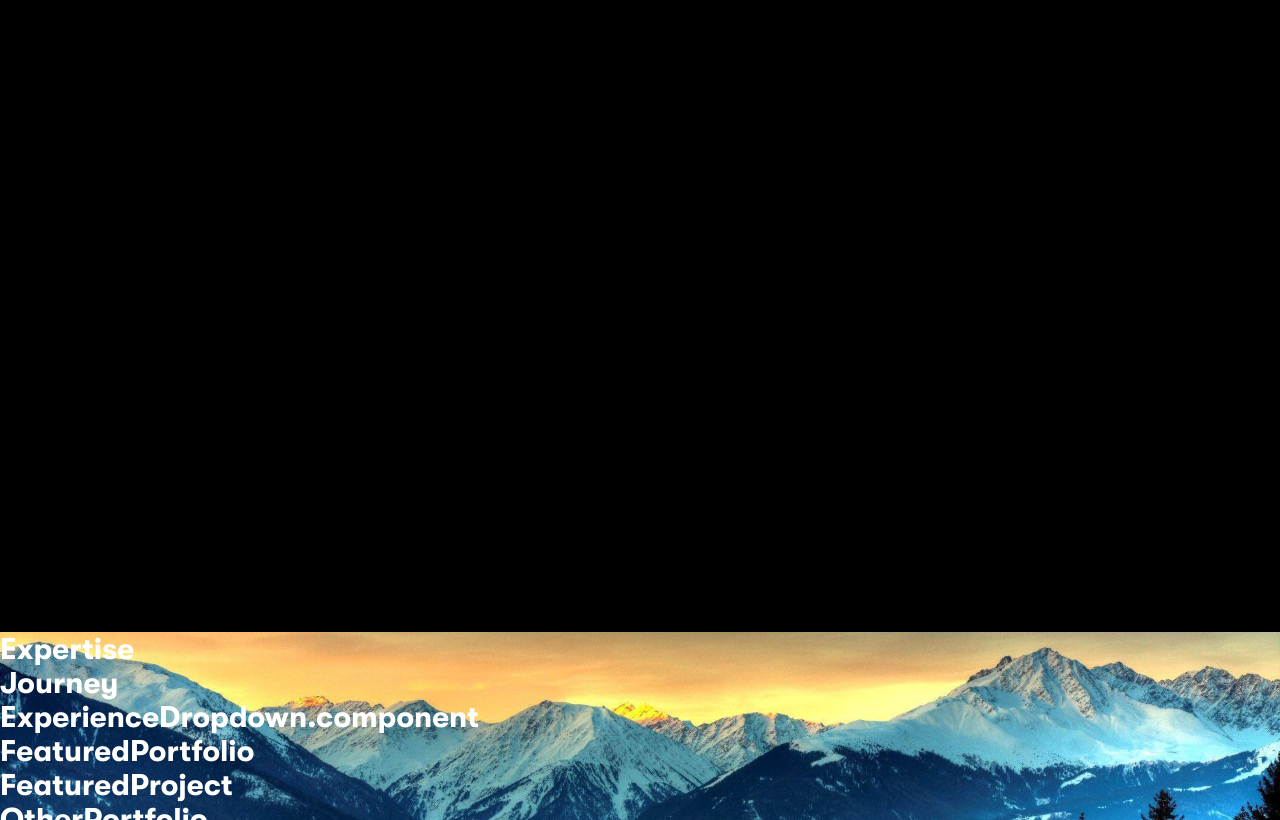
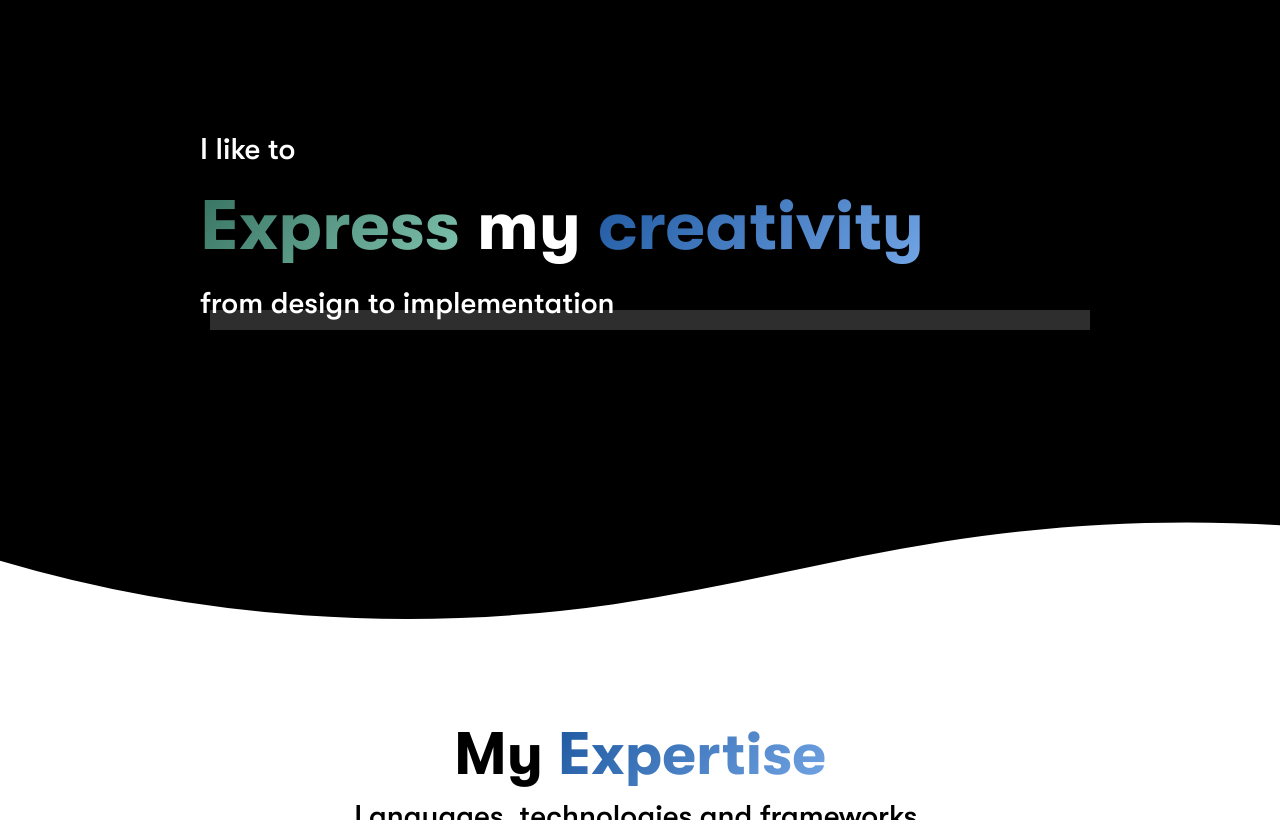
Before and after one commit to ethancanne/portfolio-v2, a Next.js app: page / in a window 1280 px wide. Shown: the part 1980-2800 px from the top of the page. Built offline with nearby package versions, Linux system fonts and the light colour scheme.

Commit message:
Progess with Expertise and Journey section with CMS integration

```diff
--- a/styles/globals.scss
+++ b/styles/globals.scss
@@ -4,7 +4,7 @@ $orange: #f2a365;
 $red: #d16363;
 
 .blue {
-  color: $blue;
+  color: $blue Im !important;
   background: linear-gradient(315deg, $blue, darken($blue, 30%));
   -webkit-background-clip: text;
   -webkit-text-fill-color: transparent;
@@ -41,3 +41,14 @@ $width: 990px;
     background-position: 0% 50%;
   }
 }
+
+.white-wrapper {
+  background-color: black;
+  padding: 20px 0;
+
+  .white-container {
+    background-color: white;
+    border-radius: 900px;
+    height: 1000px;
+  }
+}
--- a/views/3-featuredQuote/FeaturedQuote.module.scss
+++ b/views/3-featuredQuote/FeaturedQuote.module.scss
@@ -1,4 +1,30 @@
 .container {
   background-color: black;
-  height: 100vh;
+  padding: 300px 200px 200px 200px;
+
+  p {
+    font-size: 30px;
+    font-weight: normal;
+    margin: 0;
+  }
+  h1 {
+    font-size: 70px;
+    font-weight: bolder;
+    margin: 0;
+    padding: 20px 0;
+  }
+
+  .highlight {
+    font-size: 30px;
+    position: relative;
+    &::after {
+      content: '';
+      position: absolute;
+      width: 100%;
+      height: 20px;
+      bottom: -10px;
+      left: 10px;
+      background-color: rgba(255, 255, 255, 0.18);
+    }
+  }
 }
--- a/views/3-featuredQuote/FeaturedQuote.view.tsx
+++ b/views/3-featuredQuote/FeaturedQuote.view.tsx
@@ -5,7 +5,14 @@ type Props = {};
 const FeaturedQuote = (props: Props) => {
   return (
     <Section>
-      <div className={styles.container}>FeaturedQuote</div>
+      <div className={styles.container}>
+        <p>I like to</p>
+        <h1>
+          <span className="green">Express</span> my{' '}
+          <span className="blue">creativity</span>
+        </h1>
+        <p className={styles.highlight}>from design to implementation</p>
+      </div>
     </Section>
   );
 };
--- a/views/4-expertise/Expertise.module.scss
+++ b/views/4-expertise/Expertise.module.scss
@@ -0,0 +1,58 @@
+@import '../../styles/globals.scss';
+.waveContainer {
+  position: relative;
+  background-color: black;
+  .wave {
+    position: absolute;
+    top: 0;
+    left: 0;
+    width: 100%;
+    overflow: hidden;
+    line-height: 0;
+
+    svg {
+      position: relative;
+      display: block;
+      width: calc(179% + 1.3px);
+      height: 179px;
+      background-color: white;
+    }
+    .shape-fill {
+      fill: #ffffff;
+    }
+    // z-index: -1;
+  }
+
+  //   margin-top: 400px;
+}
+
+.container {
+  padding-top: 200px;
+  display: flex;
+  align-items: center;
+  justify-content: center;
+  flex-direction: column;
+  background-color: white;
+
+  .title {
+    color: black;
+    margin: 0;
+  }
+  .subTitle {
+    color: black;
+    margin: 0;
+    padding: 10px 0px;
+    text-align: center;
+    font-weight: 100;
+  }
+
+  .expertiseContainer {
+    width: 100%;
+    display: flex;
+    align-items: center;
+    justify-content: center;
+    height: 100%;
+    margin-top: 60px;
+    margin-bottom: 60px;
+  }
+}
--- a/views/4-expertise/Expertise.view.tsx
+++ b/views/4-expertise/Expertise.view.tsx
@@ -1,11 +1,46 @@
+import { useState } from 'react';
 import Section from '../../layout/section/Section.layout';
 import styles from './Expertise.module.scss';
+import Picker from './components/picker/Picker.component';
+import Content from './components/content/Content.component';
+import expertItems from '../../cms/data/expertise.json';
+
 type Props = {};
 
 const Expertise = (props: Props) => {
+  const [selected, setSelected] = useState(Object.keys(expertItems)[0]);
   return (
     <Section>
-      <div>Expertise</div>
+      <div className={styles.waveContainer}>
+        <div className={styles.wave}>
+          <svg
+            data-name="Layer 1"
+            xmlns="http://www.w3.org/2000/svg"
+            viewBox="0 0 1200 120"
+            preserveAspectRatio="none"
+          >
+            <path
+              d="M321.39,56.44c58-10.79,114.16-30.13,172-41.86,82.39-16.72,168.19-17.73,250.45-.39C823.78,31,906.67,72,985.66,92.83c70.05,18.48,146.53,26.09,214.34,3V0H0V27.35A600.21,600.21,0,0,0,321.39,56.44Z"
+              className={styles.shapeFill}
+            ></path>
+          </svg>
+        </div>
+      </div>
+      <div className={styles.container}>
+        <h1 className={styles.title}>
+          My <span className="blue">Expertise</span>
+        </h1>
+        <p className={styles.subTitle}>
+          Languages, technologies and frameworks,
+          <br />
+          throughout the development stack
+        </p>
+
+        <div className={styles.expertiseContainer}>
+          <Picker selected={selected} setSelected={setSelected} />
+          <Content selected={selected} />
+        </div>
+      </div>
     </Section>
   );
 };
--- /dev/null
+++ b/views/4-expertise/components/content/Content.component.tsx
@@ -0,0 +1,24 @@
+import styles from './Content.module.scss';
+import expertItems from '../../../../cms/data/expertise.json';
+import { useEffect } from 'react';
+type Props = {
+  selected: string;
+};
+
+const Content = (props: Props) => {
+  useEffect(() => {
+    var el = document.getElementById('content')!;
+    el.style.animation = 'none';
+    console.log(el.offsetHeight);
+    el.style.animation = '';
+  }, [props.selected]);
+  return (
+    <div className={styles.container}>
+      <p className={styles.content} id="content">
+        {(expertItems as any)[props.selected]}
+      </p>
+    </div>
+  );
+};
+
+export default Content;
--- /dev/null
+++ b/views/4-expertise/components/content/Content.module.scss
@@ -0,0 +1,36 @@
+@import '../../../../styles/globals.scss';
+.container {
+  padding: 100px;
+  width: 100%;
+  flex: 70%;
+  box-shadow: rgba(149, 157, 165, 0.2) 0px 8px 24px;
+
+  background: linear-gradient(-45deg, $green, $green, $orange, $blue, $blue);
+  background-size: 400% 400%;
+  animation: gradient 20s ease infinite;
+  border-bottom-left-radius: 100px;
+  border-top-left-radius: 100px;
+
+  right: 0;
+  position: relative;
+
+  overflow-x: hidden;
+
+  .content {
+    font-weight: 900;
+    margin: 0;
+    animation: swipe 0.7s cubic-bezier(0.075, 0.82, 0.165, 1);
+  }
+  @keyframes swipe {
+    0% {
+      transform: translateX(0);
+    }
+    75% {
+      transform: translateX(-150%);
+    }
+
+    100% {
+      transform: translateX(0);
+    }
+  }
+}
--- /dev/null
+++ b/views/4-expertise/components/picker/Picker.component.tsx
@@ -0,0 +1,41 @@
+import styles from './Picker.module.scss';
+import { MdComputer } from 'react-icons/md';
+import { MdCode } from 'react-icons/md';
+import { MdDesignServices } from 'react-icons/md';
+import expertItems from '../../../../cms/data/expertise.json';
+
+type Props = {
+  selected: string;
+  setSelected: (selected: string) => void;
+};
+
+const Picker = (props: Props) => {
+  const icons = {
+    frontend: <MdComputer />,
+    backend: <MdCode />,
+    'ui-design': <MdDesignServices />,
+  };
+  return (
+    <div className={styles.container}>
+      {Object.keys(expertItems).map((item) => (
+        <div className={styles.picker}>
+          <div
+            className={
+              props.selected === item
+                ? styles.pickerItem + ' ' + styles.active
+                : styles.pickerItem
+            }
+            onClick={() => props.setSelected(item)}
+          >
+            {(icons as any)[item]}
+            <h2 className={styles.pickerTitle}>
+              {item.toUpperCase().replaceAll('-', ' ')}
+            </h2>
+          </div>
+        </div>
+      ))}
+    </div>
+  );
+};
+
+export default Picker;
--- /dev/null
+++ b/views/4-expertise/components/picker/Picker.module.scss
@@ -0,0 +1,38 @@
+@import '../../../../styles/globals.scss';
+
+.container {
+  flex: 30%;
+  // background-color: red;
+
+  display: flex;
+  align-items: center;
+  flex-direction: column;
+  justify-content: space-between;
+
+  .pickerItem {
+    display: flex;
+    align-items: center;
+    justify-content: center;
+    color: rgb(130, 130, 130);
+    padding: 30px 0;
+    transition: all 0.2s ease-in-out;
+    cursor: pointer;
+
+    &.active {
+      color: $blue;
+    }
+    &:hover {
+      color: $blue;
+    }
+    .icon {
+      font-size: 40px;
+    }
+    .pickerTitle {
+      font-size: 25px;
+      font-weight: 900;
+
+      margin: 0;
+      margin-left: 20px;
+    }
+  }
+}
--- a/views/5-journey/Journey.module.scss
+++ b/views/5-journey/Journey.module.scss
@@ -0,0 +1,16 @@
+.container {
+  background-color: white;
+  padding-top: 100px;
+  .title {
+    color: black;
+    margin: 0;
+    text-align: center;
+  }
+  .subTitle {
+    color: black;
+    margin: 0;
+    padding: 10px 0px;
+    text-align: center;
+    font-weight: 100;
+  }
+}
--- a/views/5-journey/Journey.view.tsx
+++ b/views/5-journey/Journey.view.tsx
@@ -6,8 +6,11 @@ type Props = {};
 const Journey = (props: Props) => {
   return (
     <Section>
-      <div>
-        Journey <ExperienceDropdown />
+      <div className={styles.container}>
+        <h1 className={styles.title}>
+          My <span className="green">Journey</span>
+        </h1>
+        <p className={styles.subTitle}>How I got to where I am now.</p>{' '}
       </div>
     </Section>
   );
```
Also changed, not shown: cms/config.js (+90 -0 lines).
